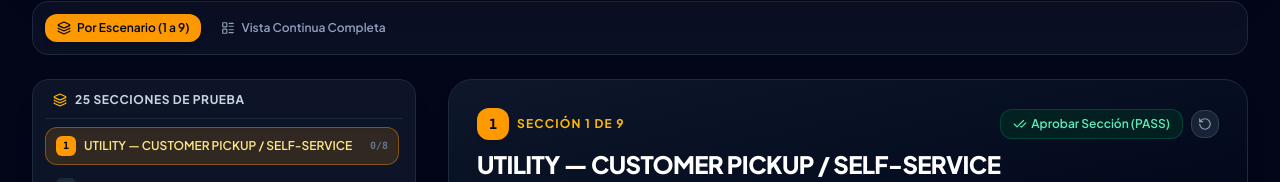
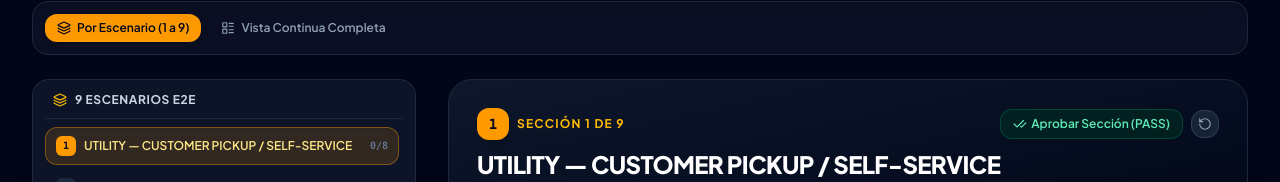
Before and after one commit to juancarmonam0-crypto/NexoTestIrl, a React (Vite) app: page / in a window 1280 px wide. Shown: the part 393-575 px from the top of the page. Built offline with nearby package versions, Linux system fonts and the light colour scheme.

Commit message:
ui: label navigation as E2E scenarios

```diff
--- a/src/components/SectionNav.tsx
+++ b/src/components/SectionNav.tsx
@@ -21,7 +21,7 @@ export const SectionNav: React.FC<SectionNavProps> = ({
       <div className="flex items-center justify-between px-2 pb-2.5 mb-2 border-b border-slate-800">
         <div className="flex items-center gap-2 text-xs font-bold text-slate-300 uppercase tracking-wider">
           <Layers className="w-3.5 h-3.5 text-amber-400" />
-          <span>25 Secciones de Prueba</span>
+          <span>9 Escenarios E2E</span>
         </div>
       </div>
 
```
